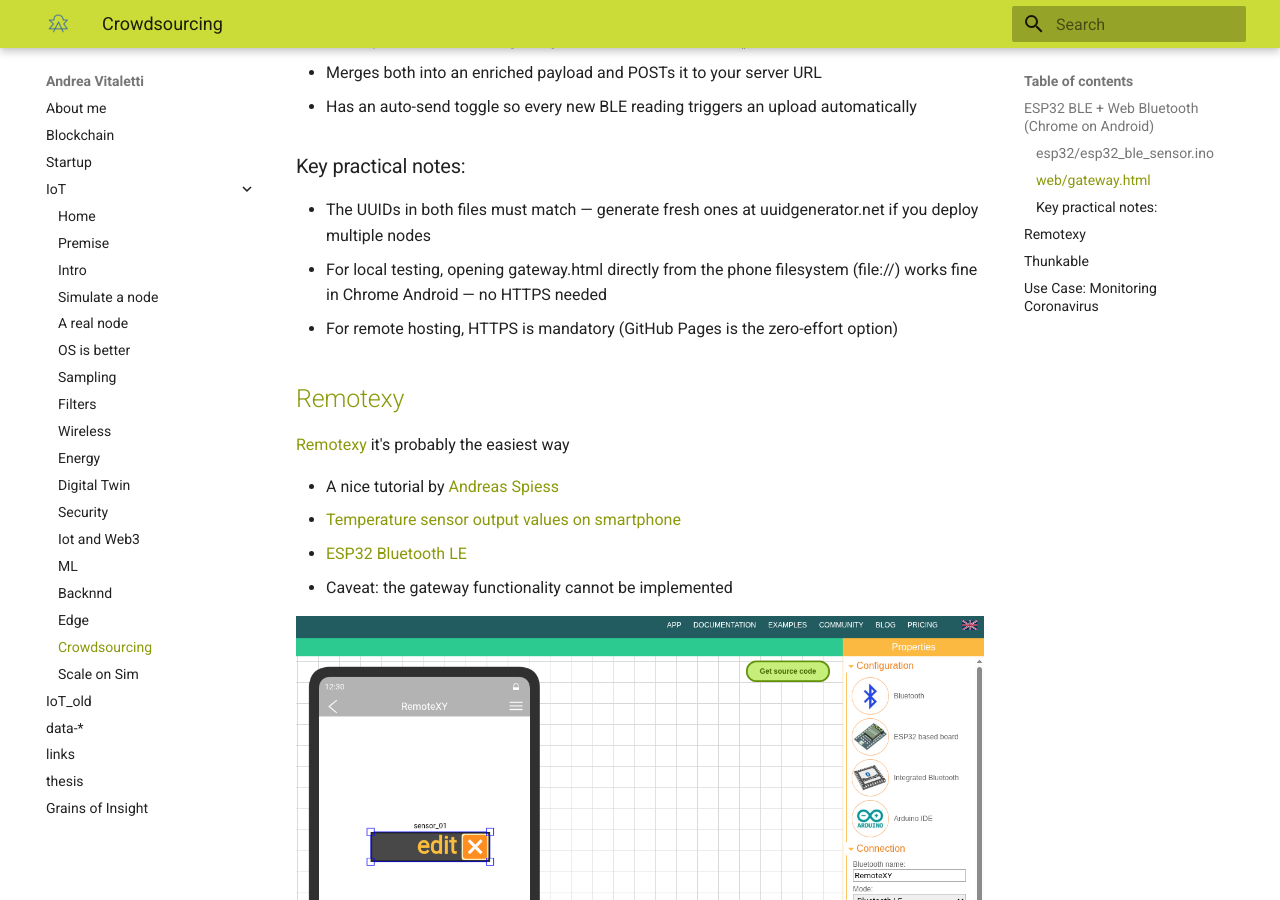
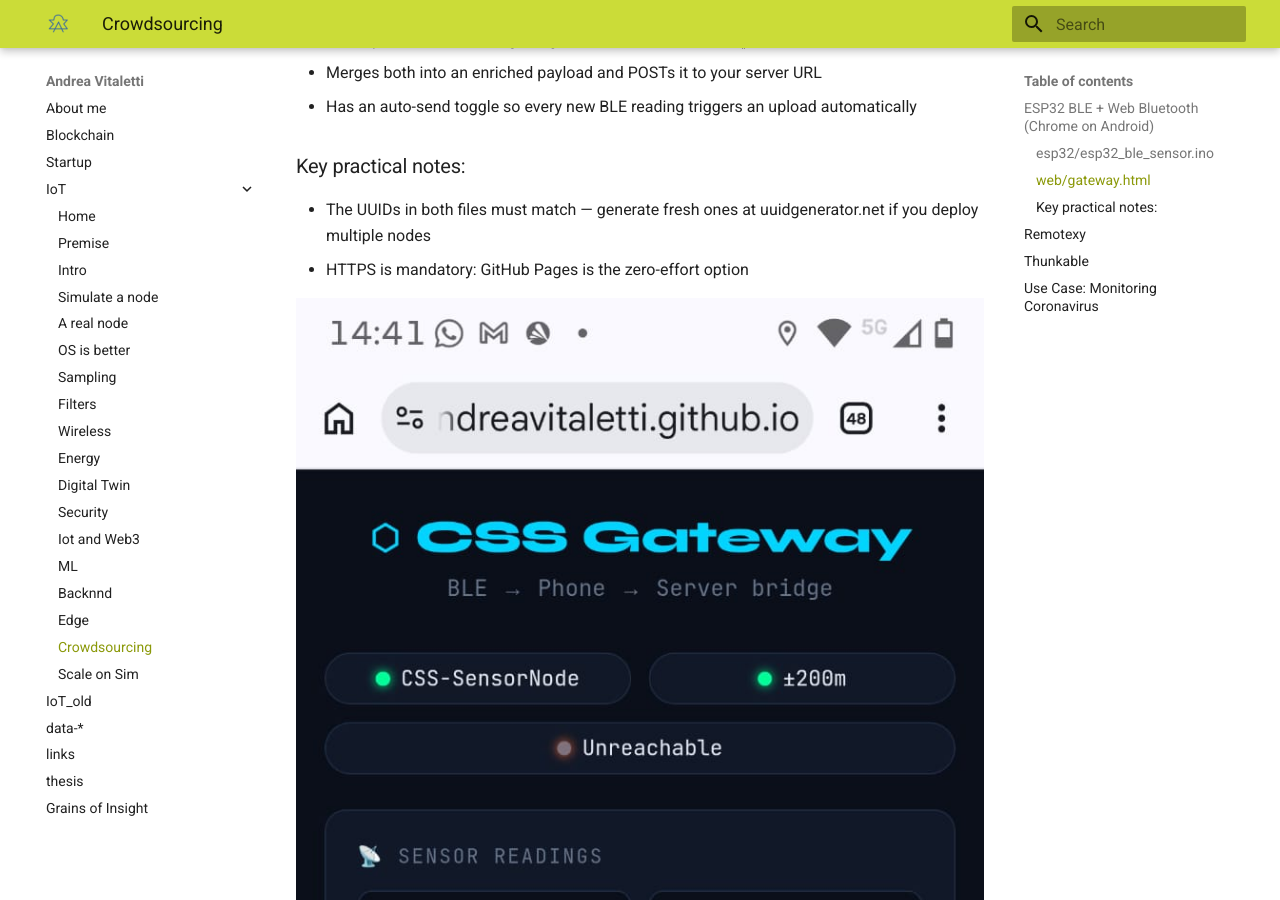
Before and after one commit to andreavitaletti/andreavitaletti.github.io, an MkDocs documentation site: the page built from docs/Iot_new/crowdsourcing.md, in a window 1280 px wide and 900 px high, scrolled down 1729 px. Built offline with MkDocs 1.6.1 and Material for MkDocs 9.7.7, drawn with Linux system fonts in a browser that asks for light colours.

Commit message:
imrpved crowd

```diff
--- a/docs/Iot_new/crowdsourcing.md
+++ b/docs/Iot_new/crowdsourcing.md
@@ -44,8 +44,9 @@
 ### Key practical notes:
 
 - The UUIDs in both files must match — generate fresh ones at uuidgenerator.net if you deploy multiple nodes
-- For local testing, opening gateway.html directly from the phone filesystem (file://) works fine in Chrome Android — no HTTPS needed
-- For remote hosting, HTTPS is mandatory (GitHub Pages is the zero-effort option)
+- HTTPS is mandatory: GitHub Pages is the zero-effort option
+
+![](assets/images/web.jpg)
 
 
 ## [Remotexy](https://remotexy.com/)
```
Also changed, not shown: docs/Iot_new/assets/images/mob.jpg (added), docs/Iot_new/assets/images/web.jpg (added).
